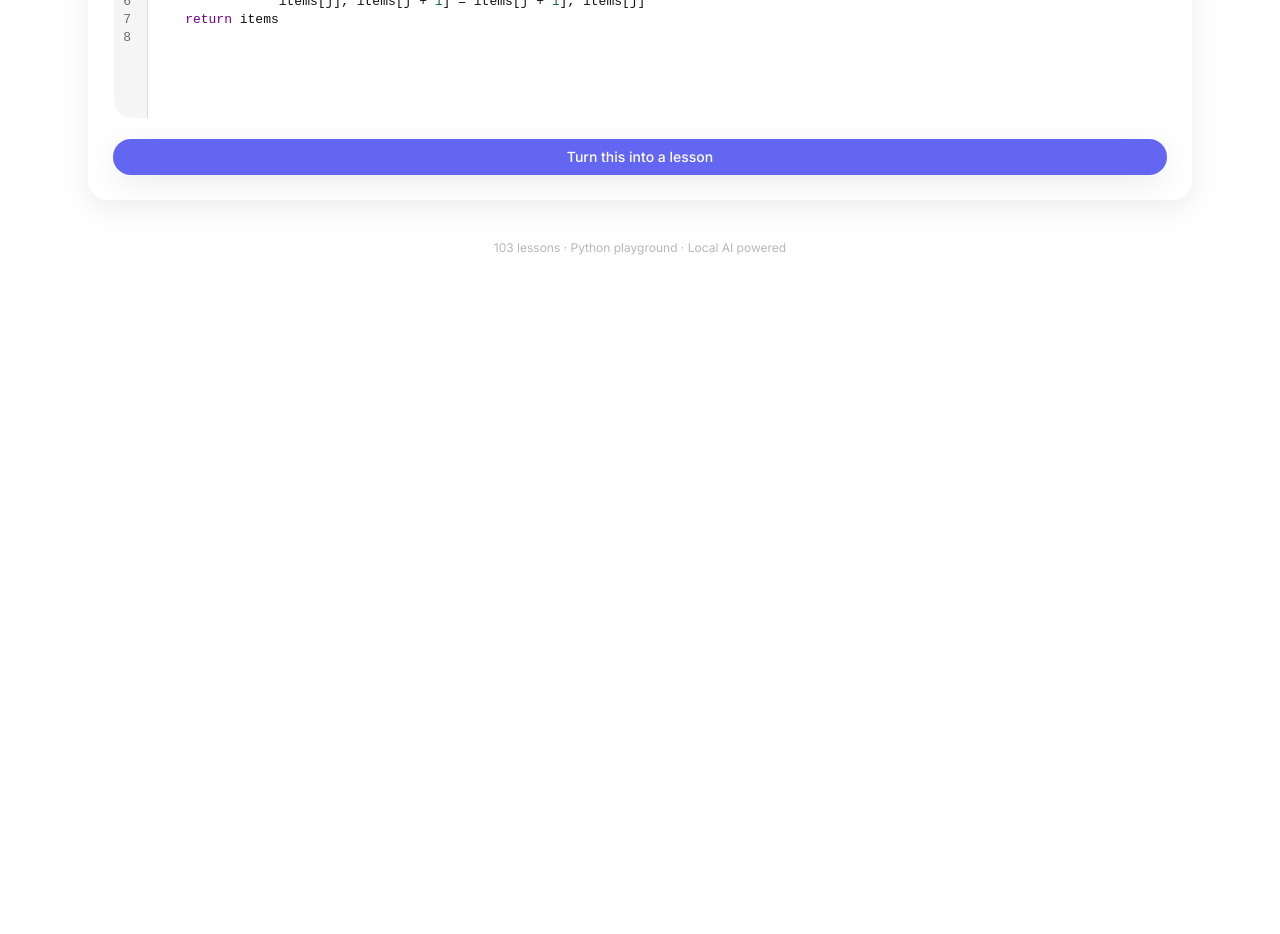
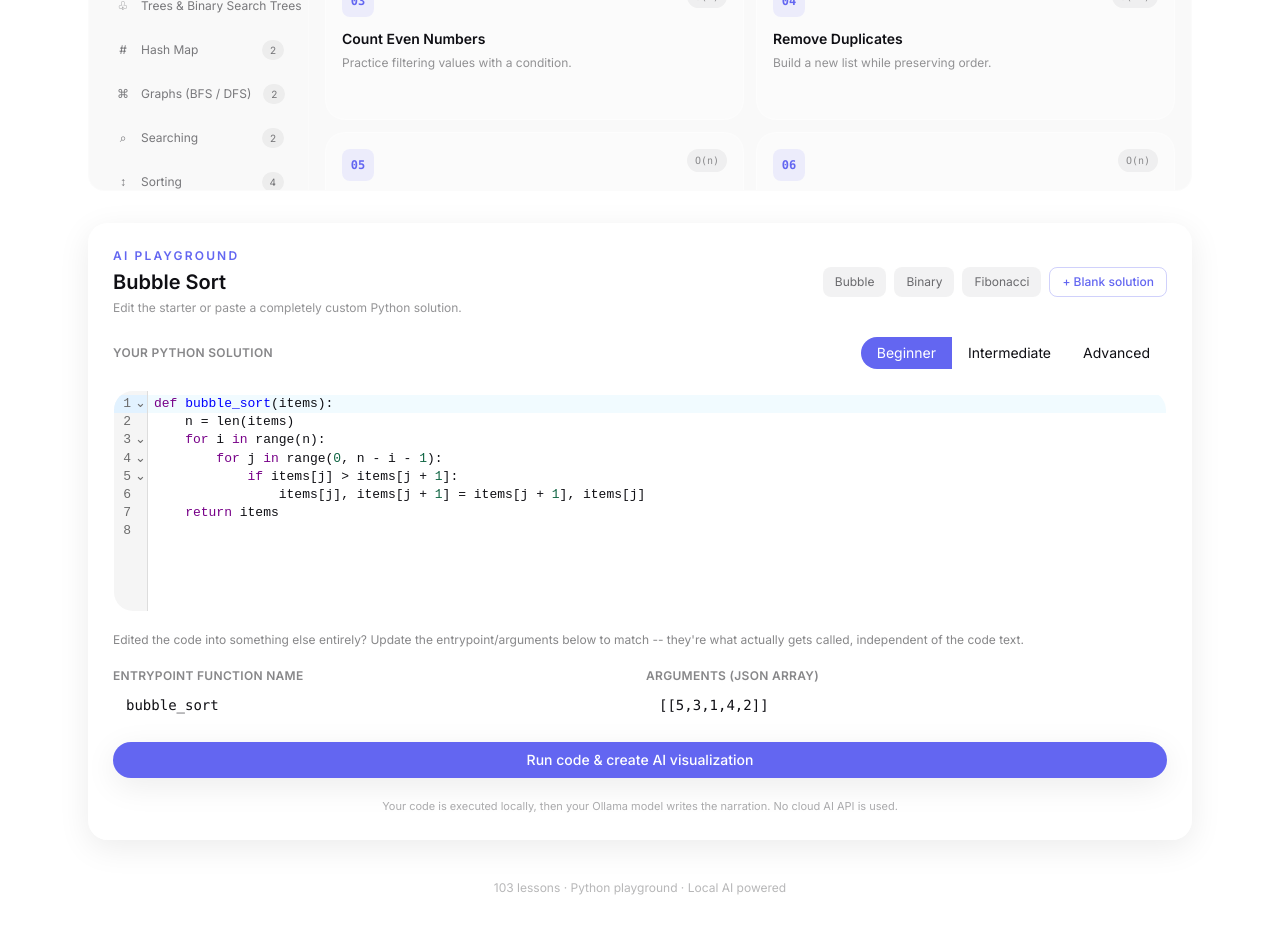
Before and after one commit to SaqifHoque/algoverse-ai, a Next.js app in the folder apps/frontend/: page / in a window 1280 px wide. Shown: the part 760-1694 px from the top of the page. Before the commit the page ends 1104 px from the top, so only its background shows below. Built offline with nearby package versions, Linux system fonts and the light colour scheme.

Commit message:
feat(web): validate and submit custom playground code

```diff
--- a/apps/frontend/src/app/submissions/pending/page.tsx
+++ b/apps/frontend/src/app/submissions/pending/page.tsx
@@ -26,8 +26,17 @@ export default function SubmissionPendingPage() {
     }
   }, [status, lessonId, router]);
 
+  // Calling router.replace() directly in the render body (rather than an effect) crashes
+  // Next's static prerendering of this route at build time with "ReferenceError: location is
+  // not defined" -- prerendering runs in a Node sandbox with no browser globals, and the
+  // synchronous navigation call reaches code that assumes one exists.
+  useEffect(() => {
+    if (status === "idle") {
+      router.replace("/");
+    }
+  }, [status, router]);
+
   if (status === "idle") {
-    router.replace("/");
     return null;
   }
 
--- a/apps/frontend/src/components/submission/CodeSubmissionForm.tsx
+++ b/apps/frontend/src/components/submission/CodeSubmissionForm.tsx
@@ -3,43 +3,136 @@
 import { python } from "@codemirror/lang-python";
 import CodeMirror from "@uiw/react-codemirror";
 import { useRouter } from "next/navigation";
-import { useState } from "react";
+import { useTheme } from "next-themes";
+import { useEffect, useState } from "react";
 
-import { AlgorithmPicker } from "@/components/submission/AlgorithmPicker";
+import { CurriculumBrowser } from "@/components/curriculum/CurriculumBrowser";
 import { DifficultySelector } from "@/components/submission/DifficultySelector";
 import { Button } from "@/components/ui/Button";
 import { GlassPanel } from "@/components/ui/GlassPanel";
+import type { ExampleSnippet } from "@/lib/examples";
 import { FIXTURE_SOURCE_CODE } from "@/lib/fixtures";
 import { useSubmissionStore } from "@/stores/submissionStore";
 import type { AlgorithmName, Difficulty } from "@/types/lesson";
 
+function topLevelFunctions(source: string): string[] {
+  return Array.from(source.matchAll(/^def\s+([A-Za-z_]\w*)\s*\(/gm), (match) => match[1]!);
+}
+
 export function CodeSubmissionForm() {
   const router = useRouter();
+  const { resolvedTheme } = useTheme();
+  const [mounted, setMounted] = useState(false);
+  useEffect(() => setMounted(true), []);
+
   const submit = useSubmissionStore((s) => s.actions.submit);
   const [algorithmName, setAlgorithmName] = useState<AlgorithmName>("bubble_sort");
   const [difficulty, setDifficulty] = useState<Difficulty>("beginner");
   const [sourceCode, setSourceCode] = useState(FIXTURE_SOURCE_CODE.bubble_sort.source_code);
+  const [entrypoint, setEntrypoint] = useState(FIXTURE_SOURCE_CODE.bubble_sort.entrypoint);
+  const [argsText, setArgsText] = useState(JSON.stringify(FIXTURE_SOURCE_CODE.bubble_sort.args));
+  const [argsError, setArgsError] = useState<string | null>(null);
+  const [codeError, setCodeError] = useState<string | null>(null);
+  const [selectedLesson, setSelectedLesson] = useState("Bubble Sort");
 
   function handleAlgorithmChange(next: AlgorithmName) {
     setAlgorithmName(next);
-    setSourceCode(FIXTURE_SOURCE_CODE[next].source_code);
+    const fixture = FIXTURE_SOURCE_CODE[next];
+    setSourceCode(fixture.source_code);
+    setEntrypoint(fixture.entrypoint);
+    setArgsText(JSON.stringify(fixture.args));
+    setArgsError(null);
+    setCodeError(null);
+    setSelectedLesson(next === "bubble_sort" ? "Bubble Sort" : next === "binary_search" ? "Binary Search" : "Recursive Fibonacci");
+  }
+
+  function loadLesson(snippet: ExampleSnippet) {
+    setAlgorithmName("custom");
+    setSourceCode(snippet.source_code);
+    setEntrypoint(snippet.entrypoint);
+    setArgsText(JSON.stringify(snippet.args));
+    setArgsError(null);
+    setCodeError(null);
+    setSelectedLesson(snippet.label);
+    document.getElementById("playground")?.scrollIntoView({ behavior: "smooth", block: "start" });
+  }
+
+  function startBlank() {
+    setAlgorithmName("custom");
+    setSourceCode("def my_solution(items):\n    # Write your solution here\n    return items\n");
+    setEntrypoint("my_solution");
+    setArgsText("[[5, 3, 1, 4, 2]]");
+    setArgsError(null);
+    setCodeError(null);
+    setSelectedLesson("Custom solution");
+    document.getElementById("playground")?.scrollIntoView({ behavior: "smooth", block: "start" });
+  }
+
+  function handleSourceCodeChange(nextSource: string) {
+    setSourceCode(nextSource);
+    setCodeError(null);
+    const functions = topLevelFunctions(nextSource);
+    // The most common custom-code failure was pasting a new function while the hidden
+    // entrypoint still named the previous demo. Repair that mismatch immediately.
+    if (functions.length > 0 && !functions.includes(entrypoint)) {
+      setEntrypoint(functions[0]!);
+      setAlgorithmName("custom");
+      setSelectedLesson("Custom solution");
+    }
   }
 
   async function handleSubmit() {
+    const functions = topLevelFunctions(sourceCode);
+    if (!functions.includes(entrypoint)) {
+      setCodeError(
+        functions.length
+          ? `Entrypoint “${entrypoint}” is not a top-level function. Choose one of: ${functions.join(", ")}.`
+          : "Add at least one top-level Python function, for example: def my_solution(items):",
+      );
+      return;
+    }
+    let args: unknown[];
+    try {
+      args = JSON.parse(argsText);
+      if (!Array.isArray(args)) throw new Error("must be a JSON array");
+    } catch (err) {
+      setArgsError(`Arguments must be a valid JSON array, e.g. [[5,3,1,4,2]] -- ${err instanceof Error ? err.message : err}`);
+      return;
+    }
+    setArgsError(null);
+
     router.push("/submissions/pending");
-    const fixture = FIXTURE_SOURCE_CODE[algorithmName];
     await submit({
       sourceCode,
-      entrypoint: fixture.entrypoint,
+      entrypoint,
       algorithmName,
-      args: fixture.args,
+      args,
       difficulty,
     });
   }
 
   return (
-    <GlassPanel className="space-y-5 p-6">
-      <AlgorithmPicker value={algorithmName} onChange={handleAlgorithmChange} />
+    <div className="space-y-8">
+      <CurriculumBrowser onSelect={loadLesson} />
+
+      <GlassPanel id="playground" className="scroll-mt-6 space-y-5 p-6">
+      <div className="flex flex-col justify-between gap-4 sm:flex-row sm:items-center">
+        <div>
+          <div className="text-xs font-semibold uppercase tracking-[0.18em] text-accent">AI playground</div>
+          <h2 className="mt-1 text-xl font-semibold">{selectedLesson}</h2>
+          <p className="mt-1 text-xs text-foreground/45">Edit the starter or paste a completely custom Python solution.</p>
+        </div>
+        <div className="flex flex-wrap gap-2">
+          {(["bubble_sort", "binary_search", "fibonacci_recursive"] as AlgorithmName[]).map((name) => (
+            <button key={name} type="button" onClick={() => handleAlgorithmChange(name)} className="rounded-lg bg-foreground/5 px-3 py-1.5 text-xs text-foreground/60 transition hover:bg-accent/10 hover:text-accent">
+              {name === "bubble_sort" ? "Bubble" : name === "binary_search" ? "Binary" : "Fibonacci"}
+            </button>
+          ))}
+          <button type="button" onClick={startBlank} className="rounded-lg border border-accent/30 px-3 py-1.5 text-xs font-medium text-accent transition hover:bg-accent/10">
+            + Blank solution
+          </button>
+        </div>
+      </div>
 
       <div className="flex items-center justify-between">
         <span className="text-xs font-semibold uppercase tracking-wide text-foreground/50">
@@ -49,12 +142,57 @@ export function CodeSubmissionForm() {
       </div>
 
       <div className="overflow-hidden rounded-xl border border-border-glass">
-        <CodeMirror value={sourceCode} height="220px" extensions={[python()]} onChange={setSourceCode} />
+        {mounted && (
+          <CodeMirror
+            value={sourceCode}
+            height="220px"
+            theme={resolvedTheme === "dark" ? "dark" : "light"}
+            extensions={[python()]}
+            onChange={handleSourceCodeChange}
+          />
+        )}
       </div>
 
+      <p className="text-xs text-foreground/50">
+        Edited the code into something else entirely? Update the entrypoint/arguments below to
+        match -- they&apos;re what actually gets called, independent of the code text.
+      </p>
+      <div className="grid gap-3 sm:grid-cols-2">
+        <label className="space-y-1 text-xs">
+          <span className="font-semibold uppercase tracking-wide text-foreground/50">
+            Entrypoint function name
+          </span>
+          <input
+            value={entrypoint}
+            onChange={(e) => { setEntrypoint(e.target.value); setCodeError(null); }}
+            list="entrypoint-functions"
+            className="w-full rounded-lg border border-border-glass bg-transparent px-3 py-1.5 font-mono text-sm text-foreground"
+            spellCheck={false}
+          />
+          <datalist id="entrypoint-functions">
+            {topLevelFunctions(sourceCode).map((name) => <option key={name} value={name} />)}
+          </datalist>
+        </label>
+        <label className="space-y-1 text-xs">
+          <span className="font-semibold uppercase tracking-wide text-foreground/50">
+            Arguments (JSON array)
+          </span>
+          <input
+            value={argsText}
+            onChange={(e) => setArgsText(e.target.value)}
+            className="w-full rounded-lg border border-border-glass bg-transparent px-3 py-1.5 font-mono text-sm text-foreground"
+            spellCheck={false}
+          />
+        </label>
+      </div>
+      {argsError && <p className="text-xs text-red-400">{argsError}</p>}
+      {codeError && <p className="rounded-lg bg-red-500/10 px-3 py-2 text-xs text-red-400">{codeError}</p>}
+
       <Button onClick={handleSubmit} className="w-full">
-        Turn this into a lesson
+        Run code & create AI visualization
       </Button>
-    </GlassPanel>
+      <p className="text-center text-[11px] text-foreground/35">Your code is executed locally, then your Ollama model writes the narration. No cloud AI API is used.</p>
+      </GlassPanel>
+    </div>
   );
 }
--- a/apps/frontend/src/lib/api/client.ts
+++ b/apps/frontend/src/lib/api/client.ts
@@ -20,13 +20,30 @@ export class ApiError extends Error {
 
 export async function apiFetch<T>(path: string, init?: RequestInit): Promise<T> {
   const baseUrl = resolveBaseUrl();
-  const res = await fetch(`${baseUrl}${path}`, {
-    ...init,
-    headers: { "Content-Type": "application/json", ...init?.headers },
-    cache: "no-store",
-  });
+  let res: Response;
+  try {
+    res = await fetch(`${baseUrl}${path}`, {
+      ...init,
+      headers: { "Content-Type": "application/json", ...init?.headers },
+      cache: "no-store",
+    });
+  } catch (error) {
+    throw new ApiError(
+      `Cannot reach the local AlgoVerse backend at ${baseUrl}. Start it with “make dev”, then confirm Ollama is running. (${error instanceof Error ? error.message : String(error)})`,
+      0,
+    );
+  }
   if (!res.ok) {
-    const detail = await res.text().catch(() => res.statusText);
+    const raw = await res.text().catch(() => res.statusText);
+    // FastAPI's HTTPException body is {"detail": "..."} -- surface just the message rather
+    // than the raw JSON blob on-screen.
+    let detail = raw;
+    try {
+      const parsed = JSON.parse(raw);
+      if (typeof parsed?.detail === "string") detail = parsed.detail;
+    } catch {
+      // not JSON, fall through to the raw text
+    }
     throw new ApiError(detail, res.status);
   }
   return res.json() as Promise<T>;
```
